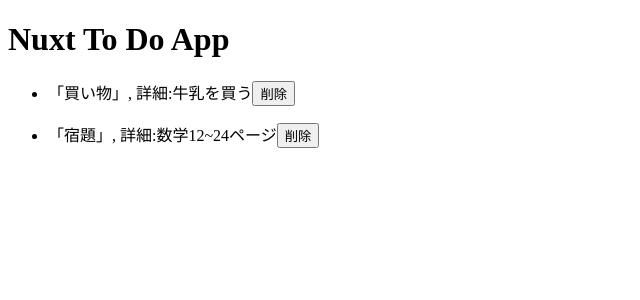
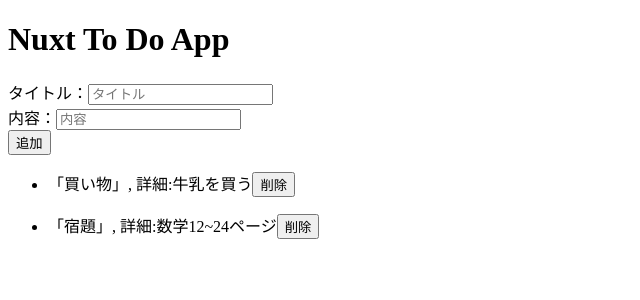
Before and after one commit to chankiri91/nuxt-to-do, a Nuxt app: page / in a window 1280 px wide. Shown: the top 300 px of the page, without its empty margins (0-640 px from the left). Built offline with nearby package versions, Linux system fonts and the light colour scheme.

Commit message:
新規項目の追加機能

```diff
--- a/pages/index.vue
+++ b/pages/index.vue
@@ -2,8 +2,19 @@
   <div id="app">
     <h1>Nuxt To Do App</h1>
     <div>
+      <label for="title">タイトル：</label>
+      <input type="text" v-model="title" placeholder="タイトル">
+    </div>
+    <div>
+      <label for="body">内容：</label>
+      <input type="text" v-model="body" placeholder="内容">
+    </div>
+    <div>
+      <input type="submit" value="追加" @click="add">
+    </div>
+    <div>
       <ul v-for="(list, i) in lists" v-bind:key="i">
-        <li>「{{list.title}}」, 詳細:{{list.body}}<button @click="clear">削除</button></li>
+        <li>「{{list.title}}」, 詳細:{{list.body}}<button @click="clear(i)">削除</button></li>
       </ul>
     </div>
   </div>
@@ -20,6 +31,13 @@
   methods: {
     clear: function(i) {
       this.lists.splice(i,1)
+    },
+    add: function() {
+      if(this.title === '' || this.body === '')return
+
+      this.lists.push({title: this.title, body: this.body})
+      this.title = ''
+      this.body = ''
     }
   }
 }
```
